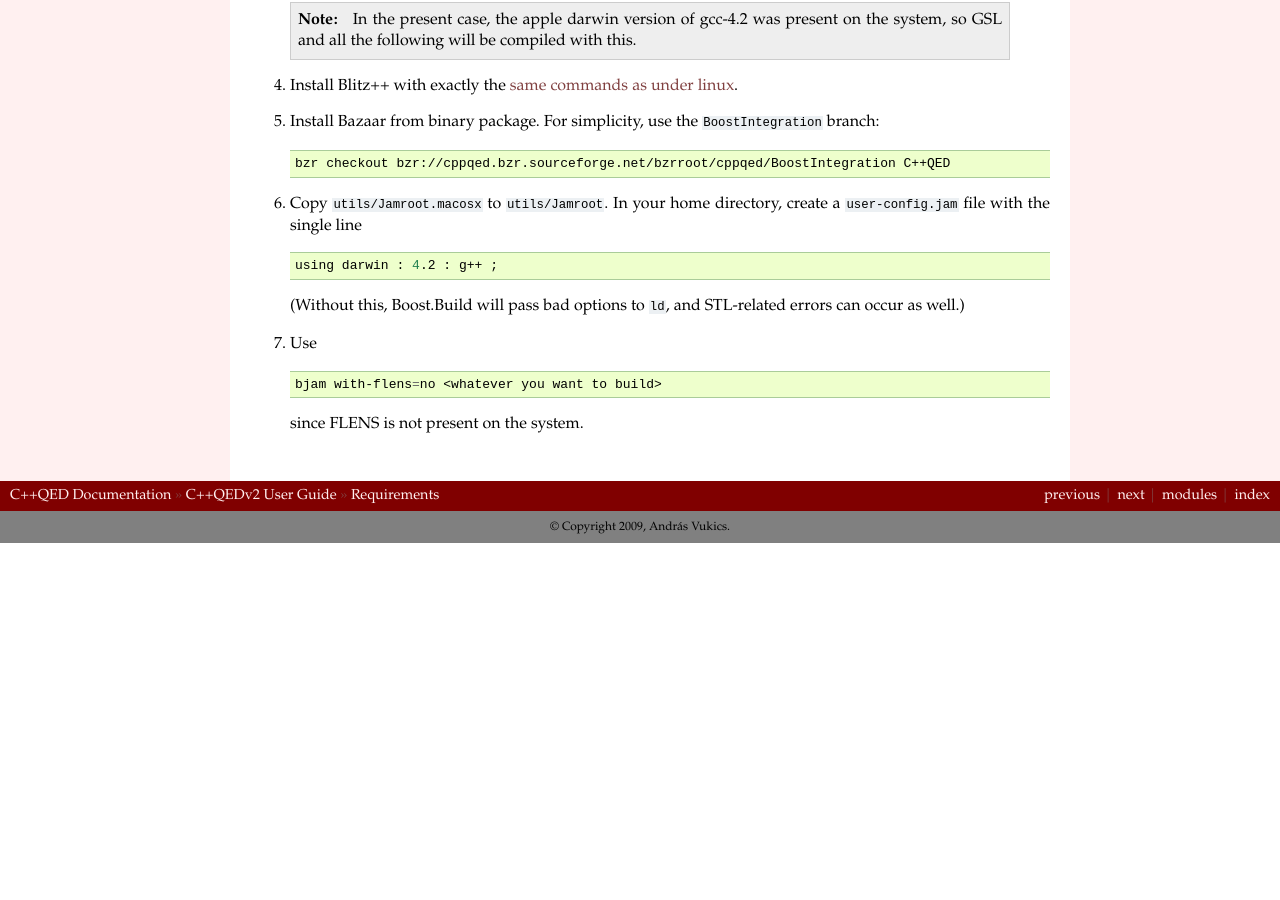
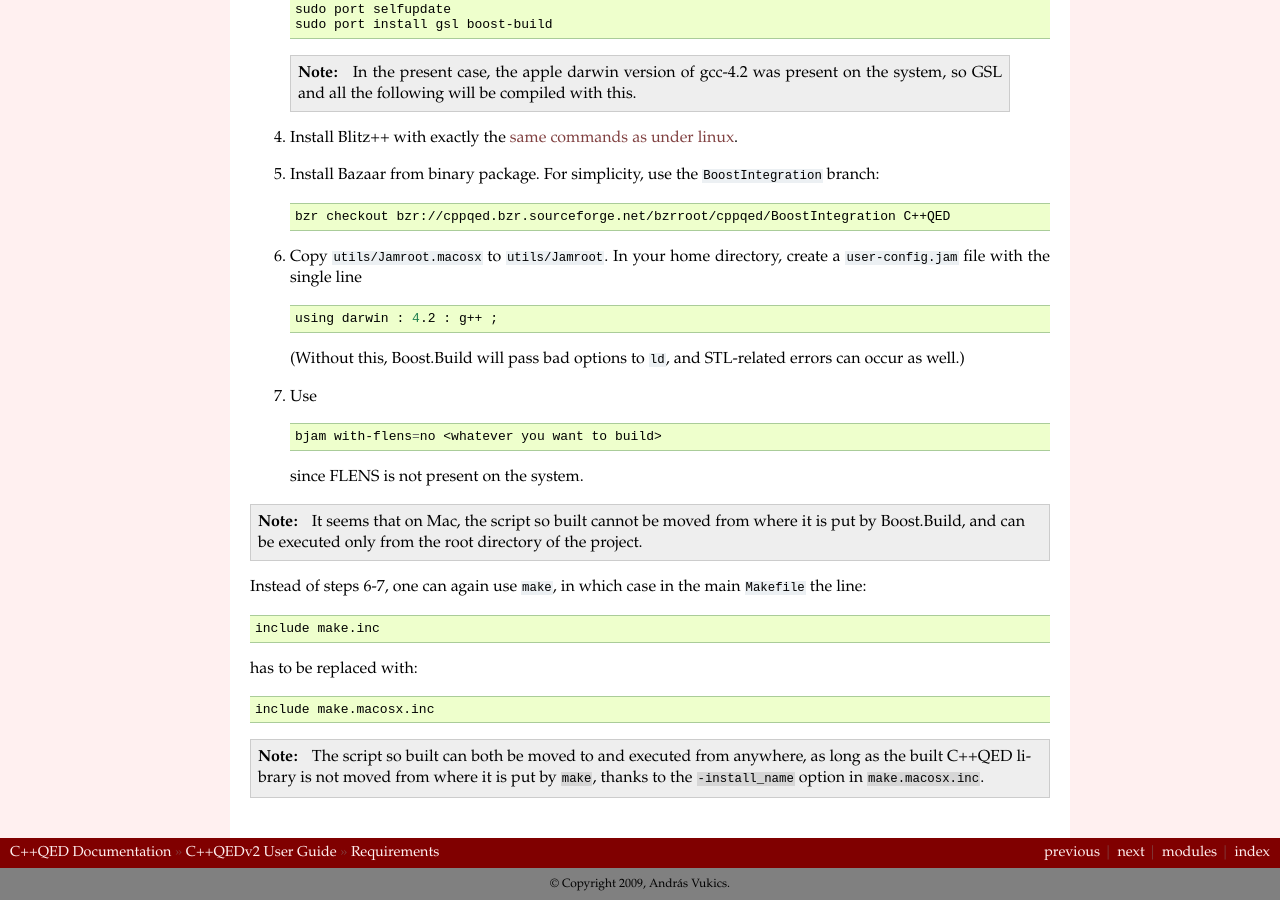
Before and after one commit to vukics/cppqed, a Sphinx documentation site: the page built from doc/installation.rst, in a window 1280 px wide and 900 px high, scrolled down 5338 px. Built offline with Sphinx 7.4.7, drawn with Linux system fonts in a browser that asks for light colours; formulas are drawn with MathJax 3; before the commit the page ends 5881 px from its top, so only the background shows below that; some of the changed text lies outside the part shown.

Commit message:
small update

```diff
--- a/doc/installation.rst
+++ b/doc/installation.rst
@@ -209,6 +209,10 @@ and also to ``make``::
 
 In this case, those parts of the framework that rely on FLENS are discreetly disabled. Most notable is the calculation of the negativity of partially transposed density operators, cf. :ref:`assessingEntanglement`. The file ``utils/src/DrivenDampedHarmonicOscillator.cc`` is also basically disabled, so that :class:`DrivenDampedHarmonicOscillator` becomes unusable.
 
+.. note::
+
+  Scripts depending directly on FLENS will not compile in this case.
+
 
 =========
 ``utils``
@@ -279,6 +283,25 @@ Relying on `Xcode <https://developer.apple.com/xcode>`_ and `MacPorts <http://ww
   since FLENS is not present on the system.
 
 
+.. note::
+
+  It seems that on Mac, the script so built cannot be moved from where it is put by Boost.Build, and can be executed only from the root directory of the project.
+
+
+Instead of steps 6-7, one can again use ``make``, in which case in the main ``Makefile`` the line::
+
+  include make.inc
+
+has to be replaced with::
+
+  include make.macosx.inc
+
+
+.. note::
+
+  The script so built can both be moved to and executed from anywhere, as long as the built C++QED library is not moved from where it is put by ``make``, thanks to the ``-install_name`` option in ``make.macosx.inc``.
+
+
 
 .. highlight:: c++
   :linenothreshold: 10
```
